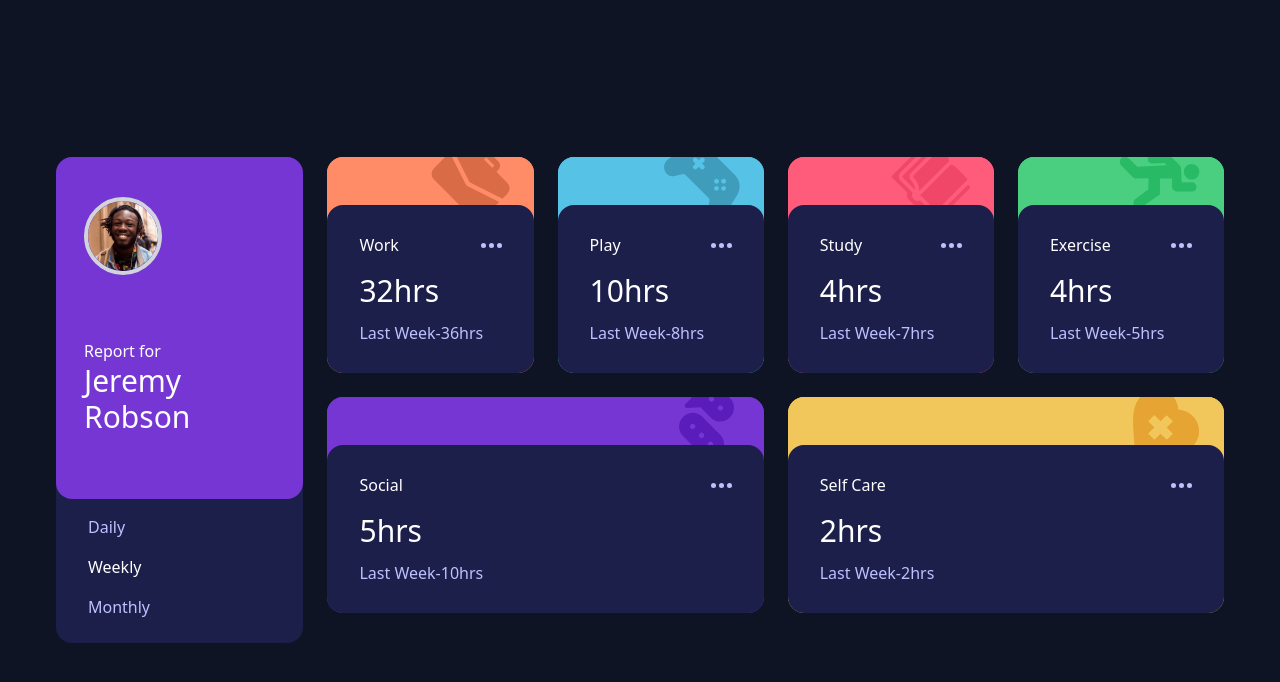
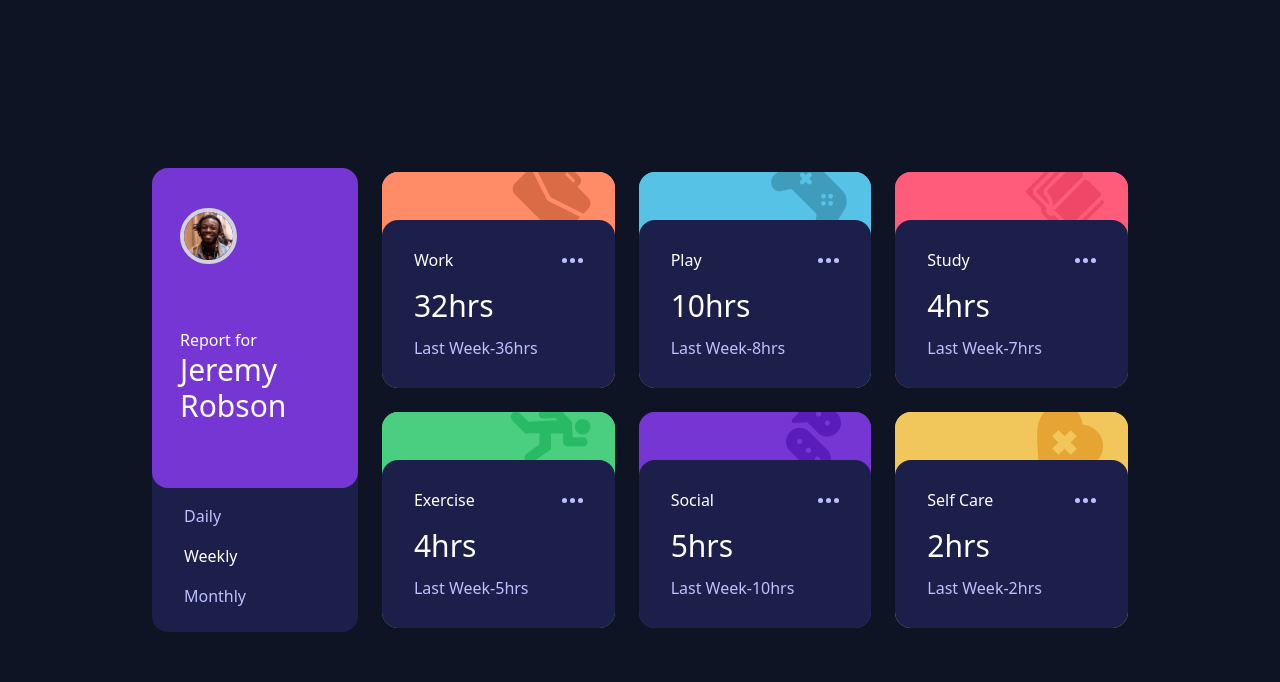
Before and after one commit to MICHAEL10000000/timeTracking, a React (Vite) app: page / in a window 1280 px wide. Shown: the top 682 px of the page. Built offline with nearby package versions, Linux system fonts and the light colour scheme.

Commit message:
commit..

```diff
--- a/src/App.tsx
+++ b/src/App.tsx
@@ -129,7 +129,7 @@ function App() {
     console.log(details);
   }
   return (
-    <div className="text-white m-6 md:flex md:justify-center md:px-8 md:items-start md:gap-6 main ">
+    <div className="text-white xl:px-32 xl:items-center xl:gap-6 lg:gap-6  m-6 md:flex md:justify-center md:px-8 md:items-start md:gap-6 main ">
       {" "}
       {/* xl:px-32 xl:items-center xl:gap-6 lg:gap-6 */}
       <div className="">
```
